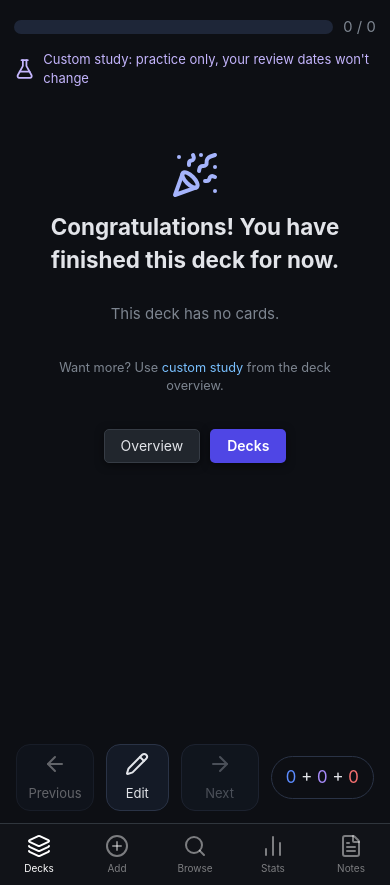
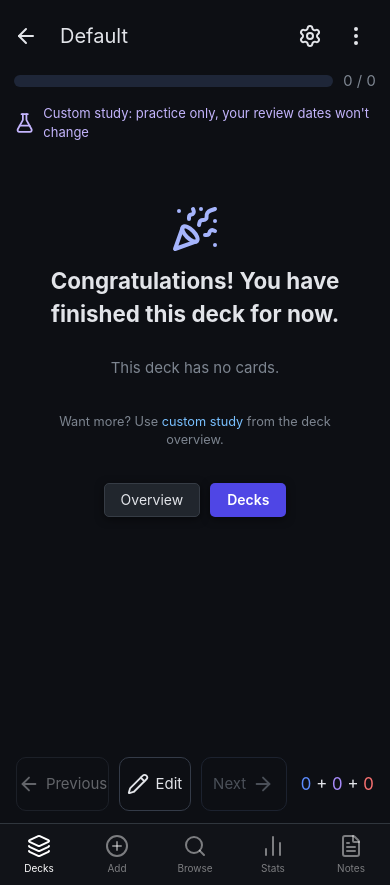
Before and after one commit to Nishanth-Siraj/my-notes-app, a FastAPI app: page /quiz/review?deck=Default&all=1 in a window 390 px wide. Run offline with FastAPI, Linux system fonts and the light colour scheme; data that the repository does not hold is empty; some libraries are stand-ins or nearby versions.

Commit message:
Study mobile: top bar with settings/more, outlined Show Answer, green Next; keep Custom Study menu on screen
Co-Authored-By: Claude Opus 5.5 <noreply@anthropic.com>

```diff
--- a/notes_app/static/anki.css
+++ b/notes_app/static/anki.css
@@ -999,3 +999,46 @@ body.reviewer .anki-main.with-bottombar { padding-bottom: 150px; }
 
   body.reviewer .anki-main.with-bottombar { padding-bottom: 150px; }
 }
+
+/* ---------- reviewer: top actions + mobile v4 ---------- */
+.rv-top-actions { display: flex; align-items: center; gap: 12px; }
+.rv-top-actions #more > summary { color: var(--fg); background: none; border: 0; box-shadow: none; padding: 8px; }
+.rv-top-actions #more > summary span { display: none; }
+.rv-top-actions #more > summary i { width: 24px; height: 24px; }
+.rv-top-actions #more .menu-items { top: calc(100% + 6px); right: 0; left: auto; transform: none; }
+@media (max-width: 768px) {
+  .rv-top { display: flex; margin: 0 0 14px; }
+  .rv-back { font-size: 20px; gap: 22px; }
+  .rv-back i { width: 26px; height: 26px; color: var(--fg); }
+  .rv-settings { border: 0; background: none; padding: 8px; }
+  .rv-settings i { width: 26px; height: 26px; }
+  .rv-top-actions { gap: 6px; }
+  .rv-progress { height: 12px; }
+  .rv-progress-fill { background: #4a5cf5; }
+
+  .rv-bar .show-answer, .rv-bar .show-answer:hover {
+    background: #161b26; color: var(--fg); border: 1.5px solid #3a4253;
+    width: 66%; padding: 18px 24px; font-size: 20px; font-weight: 400;
+  }
+  .rv-bar .show-answer i { width: 28px; height: 28px; }
+  .rv-show-go { display: none; }
+
+  .rv-bar.bottombar { grid-template-columns: 1.15fr 1fr 1.25fr auto; gap: 14px; }
+  .rv-btn { flex-direction: row; gap: 10px; padding: 16px 8px; font-size: 16px; border-radius: 10px; background: transparent; border: 1.5px solid #343b48; }
+  .rv-bar #btn-next { flex-direction: row-reverse; }
+  .rv-bar #btn-next:not(:disabled) { background: #7fdcb3; color: #0b2e22; border-color: transparent; font-size: 18px; }
+  .rv-bar #btn-next:disabled { background: transparent; }
+  .rv-bar .counts { border: 0; padding: 0 0 0 4px; font-size: 19px; }
+}
+
+/* deck overview: keep Custom Study menu on screen */
+@media (max-width: 768px) { .ov-custom-items { left: 0; right: auto; max-width: calc(100vw - 32px); } }
+@media (max-width: 768px) {
+  .rv-bar #btn-next, .rv-bar #btn-next:not(:disabled) { flex-direction: row-reverse; }
+  .rv-btn { font-size: 15px; gap: 8px; padding: 15px 6px; white-space: nowrap; }
+  .rv-btn i { flex-shrink: 0; width: 22px; height: 22px; }
+  .rv-bar #btn-next:not(:disabled) { font-size: 17px; }
+  .rv-bar.bottombar { gap: 10px; grid-template-columns: 1.3fr 1fr 1.2fr auto; }
+}
+@media (max-width: 768px) { .rv-bar .rv-btn { font-size: 15px; } .rv-bar #btn-next:not(:disabled) { font-size: 17px; } }
+@media (max-width: 768px) { .rv-bar .rv-btn svg { flex-shrink: 0; width: 22px; height: 22px; } .rv-bar .rv-btn { padding: 15px 4px; gap: 6px; } .rv-bar .counts { font-size: 17px; } }
--- a/notes_app/static/anki_review.js
+++ b/notes_app/static/anki_review.js
@@ -184,5 +184,14 @@
     else if (e.key === 'ArrowLeft') { e.preventDefault(); go(-1); }
   });
 
+  // On phones the More menu lives in the top bar and opens downward
+  var mq = window.matchMedia('(max-width: 768px)'), more = $('more'), moreHome = more.parentNode;
+  function placeMore() {
+    if (mq.matches) { $('top-actions').appendChild(more); more.classList.remove('up'); }
+    else { moreHome.appendChild(more); more.classList.add('up'); }
+  }
+  placeMore();
+  if (mq.addEventListener) mq.addEventListener('change', placeMore);
+
   load();
 })();
--- a/notes_app/templates/anki_base.html
+++ b/notes_app/templates/anki_base.html
@@ -17,7 +17,7 @@
   <link rel="stylesheet" href="https://fonts.googleapis.com/css2?family=Permanent+Marker&display=swap">
   <link rel="stylesheet" href="https://cdnjs.cloudflare.com/ajax/libs/KaTeX/0.16.11/katex.min.css">
   <link rel="stylesheet" href="https://cdnjs.cloudflare.com/ajax/libs/highlight.js/11.9.0/styles/github-dark.min.css">
-  <link rel="stylesheet" href="{{ url_for('static', path='anki.css') }}?v=18">
+  <link rel="stylesheet" href="{{ url_for('static', path='anki.css') }}?v=19">
 </head>
 <body class="anki {% block bodyclass %}{% endblock %}">
 
--- a/notes_app/templates/anki_review.html
+++ b/notes_app/templates/anki_review.html
@@ -10,9 +10,11 @@
   <a class="rv-back" href="{{ '/quiz/deck/' ~ deck if deck else '/quiz' }}">
     <i data-lucide="arrow-left"></i><span>{{ deck or tag or 'Study' }}</span>
   </a>
-  {% if deck %}
-  <a class="rv-settings" href="/quiz/deck/{{ deck }}"><i data-lucide="settings"></i><span>Settings</span></a>
-  {% endif %}
+  <div class="rv-top-actions" id="top-actions">
+    {% if deck %}
+    <a class="rv-settings" href="/quiz/deck/{{ deck }}"><i data-lucide="settings"></i><span>Settings</span></a>
+    {% endif %}
+  </div>
 </div>
 
 <div class="rv-progress-row">
@@ -81,5 +83,5 @@
 {% endblock %}
 
 {% block scripts %}
-<script src="{{ url_for('static', path='anki_review.js') }}?v=4"></script>
+<script src="{{ url_for('static', path='anki_review.js') }}?v=5"></script>
 {% endblock %}
```
